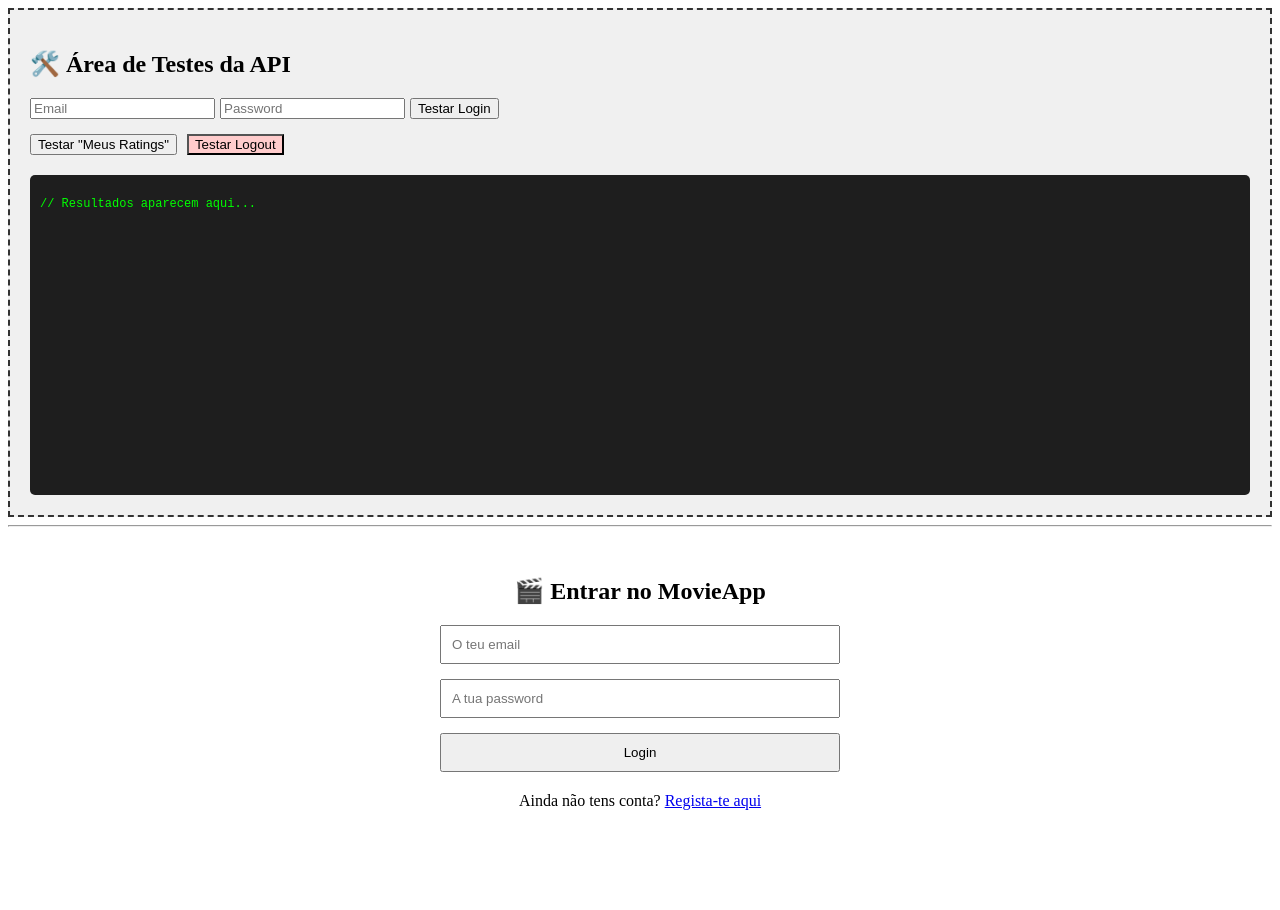
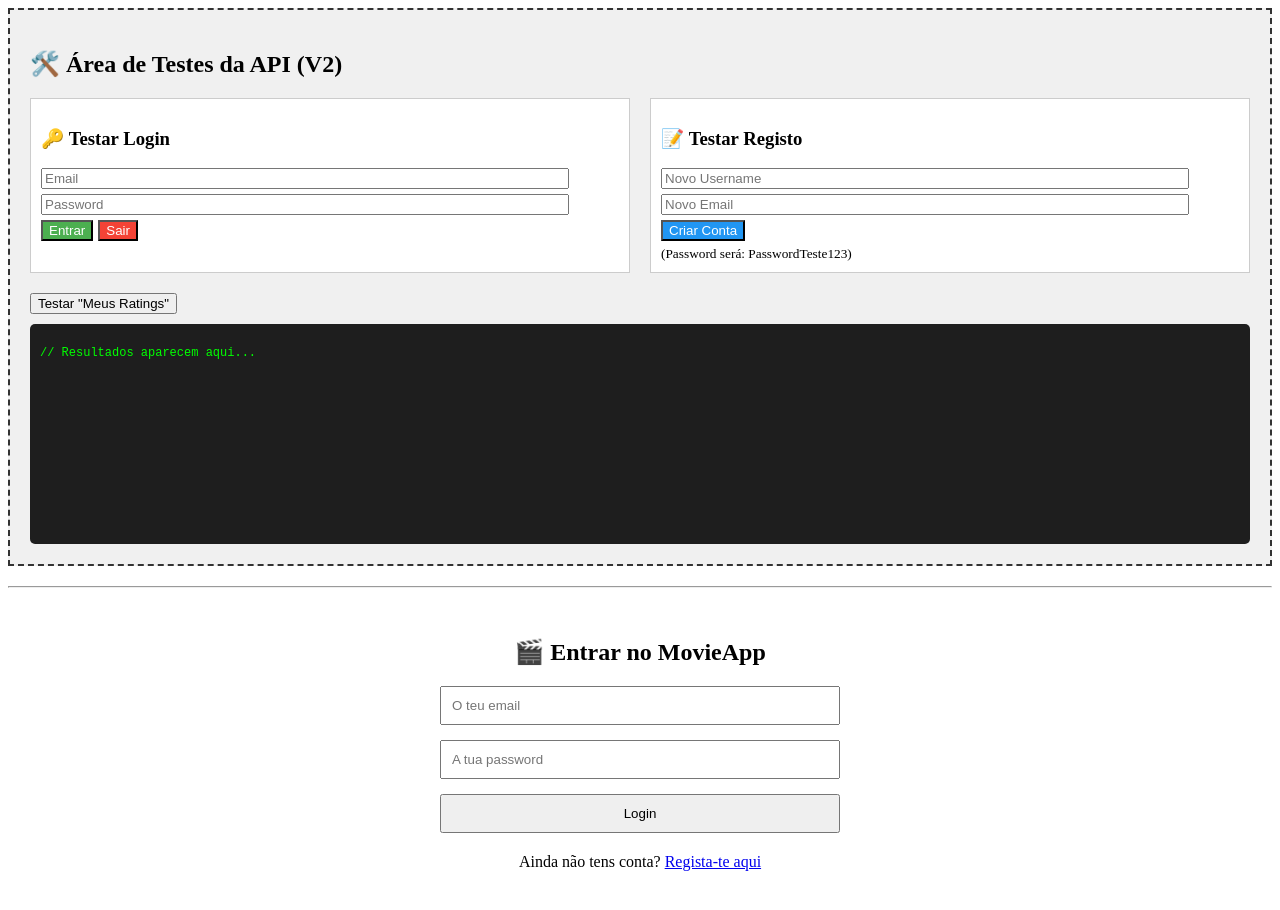
Before and after one commit to thejacknives/ADS, a React app in the folder movieapp/frontend/: page /login in a window 1280 px wide. Shown: the top 910 px of the page. Before the commit the page ends 860 px from the top, so only its background shows below. Built offline with nearby package versions, Linux system fonts and the light colour scheme; the HTML template or start-up script is replaced by a standard one.

Commit message:
cookies fixed

```diff
--- a/movieapp/frontend/src/components/ApiTester.tsx
+++ b/movieapp/frontend/src/components/ApiTester.tsx
@@ -4,8 +4,14 @@
 
 export function ApiTester() {
   const [logs, setLogs] = useState<string[]>([]);
+
+  // Dados para Login
   const [email, setEmail] = useState('');
   const [password, setPassword] = useState('');
+
+  // Dados para Registo (Novo)
+  const [newUsername, setNewUsername] = useState('');
+  const [newEmail, setNewEmail] = useState('');
 
   const log = (message: string, data?: any) => {
     const timestamp = new Date().toLocaleTimeString();
@@ -21,6 +27,21 @@
       log('✅ Login Sucesso!', res);
     } catch (error: any) {
       log('❌ Erro no Login:', error.message);
+    }
+  };
+
+  const handleRegister = async () => {
+    try {
+      log(`⏳ A registar utilizador ${newUsername}...`);
+      // Usa uma password fixa para teste, ou cria um campo se preferires
+      const res = await api.register({
+        username: newUsername,
+        email: newEmail,
+        password: 'pvaz'
+      });
+      log('✅ Registo Sucesso! Podes fazer login agora.', res);
+    } catch (error: any) {
+      log('❌ Erro no Registo:', error.message);
     }
   };
 
@@ -43,18 +64,35 @@
   };
 
   return (
-    <div style={{ padding: '20px', backgroundColor: '#f0f0f0', border: '2px dashed #333' }}>
-      <h2>🛠️ Área de Testes da API</h2>
-      <div style={{ marginBottom: '15px' }}>
-        <input placeholder="Email" value={email} onChange={e => setEmail(e.target.value)} style={{ marginRight: '5px' }} />
-        <input placeholder="Password" type="password" value={password} onChange={e => setPassword(e.target.value)} style={{ marginRight: '5px' }} />
-        <button onClick={handleLogin}>Testar Login</button>
+    <div style={{ padding: '20px', backgroundColor: '#f0f0f0', border: '2px dashed #333', marginBottom: '20px' }}>
+      <h2>🛠️ Área de Testes da API (V2)</h2>
+
+      <div style={{ display: 'grid', gridTemplateColumns: '1fr 1fr', gap: '20px', marginBottom: '20px' }}>
+
+        {/* Coluna 1: Login */}
+        <div style={{ border: '1px solid #ccc', padding: '10px', backgroundColor: '#fff' }}>
+          <h3>🔑 Testar Login</h3>
+          <input placeholder="Email" value={email} onChange={e => setEmail(e.target.value)} style={{ display: 'block', marginBottom: '5px', width: '90%' }} />
+          <input placeholder="Password" type="password" value={password} onChange={e => setPassword(e.target.value)} style={{ display: 'block', marginBottom: '5px', width: '90%' }} />
+          <button onClick={handleLogin} style={{ backgroundColor: '#4CAF50', color: 'white' }}>Entrar</button>
+          <button onClick={handleLogout} style={{ marginLeft: '5px', backgroundColor: '#f44336', color: 'white' }}>Sair</button>
+        </div>
+
+        {/* Coluna 2: Registo */}
+        <div style={{ border: '1px solid #ccc', padding: '10px', backgroundColor: '#fff' }}>
+          <h3>📝 Testar Registo</h3>
+          <input placeholder="Novo Username" value={newUsername} onChange={e => setNewUsername(e.target.value)} style={{ display: 'block', marginBottom: '5px', width: '90%' }} />
+          <input placeholder="Novo Email" value={newEmail} onChange={e => setNewEmail(e.target.value)} style={{ display: 'block', marginBottom: '5px', width: '90%' }} />
+          <button onClick={handleRegister} style={{ backgroundColor: '#2196F3', color: 'white' }}>Criar Conta</button>
+          <small style={{ display: 'block', marginTop: '5px' }}>(Password será: PasswordTeste123)</small>
+        </div>
       </div>
-      <div style={{ display: 'flex', gap: '10px', marginBottom: '20px' }}>
+
+      <div style={{ marginBottom: '10px' }}>
         <button onClick={handleGetRatings}>Testar "Meus Ratings"</button>
-        <button onClick={handleLogout} style={{ backgroundColor: '#ffcccc' }}>Testar Logout</button>
       </div>
-      <div style={{ backgroundColor: '#1e1e1e', color: '#00ff00', padding: '10px', borderRadius: '5px', height: '300px', overflowY: 'auto', fontFamily: 'monospace', fontSize: '12px' }}>
+
+      <div style={{ backgroundColor: '#1e1e1e', color: '#00ff00', padding: '10px', borderRadius: '5px', height: '200px', overflowY: 'auto', fontFamily: 'monospace', fontSize: '12px' }}>
         {logs.length === 0 ? <p>// Resultados aparecem aqui...</p> : logs.map((l, i) => (
           <div key={i} style={{ borderBottom: '1px solid #333', padding: '5px 0', whiteSpace: 'pre-wrap' }}>{l}</div>
         ))}
--- a/movieapp/frontend/src/services/api.ts
+++ b/movieapp/frontend/src/services/api.ts
@@ -1,6 +1,6 @@
 // src/services/api.ts
 
-const API_BASE_URL = 'http://127.0.0.1:8000/api';
+const API_BASE_URL = '/api';
 
 async function request(endpoint: string, options: RequestInit = {}) {
   const defaultHeaders = {
--- a/movieapp/frontend/vite.config.ts
+++ b/movieapp/frontend/vite.config.ts
@@ -1,3 +1,16 @@
 import { defineConfig } from 'vite'
 import react from '@vitejs/plugin-react'
-export default defineConfig({ plugins: [react()] })
+
+// https://vitejs.dev/config/
+export default defineConfig({
+  plugins: [react()],
+  server: {
+    proxy: {
+      '/api': {
+        target: 'http://127.0.0.1:8000', // O proxy reencaminha para o Django
+        changeOrigin: true,
+        secure: false,
+      }
+    }
+  }
+})
```
